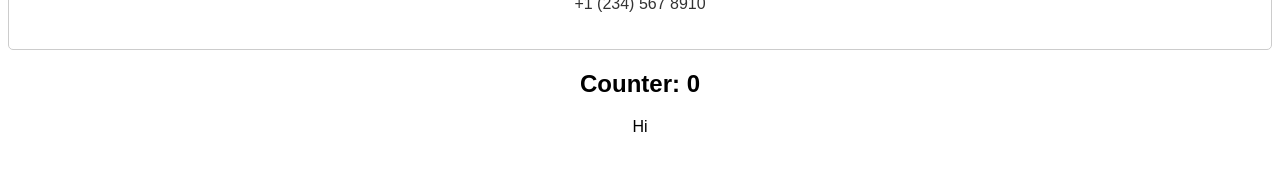
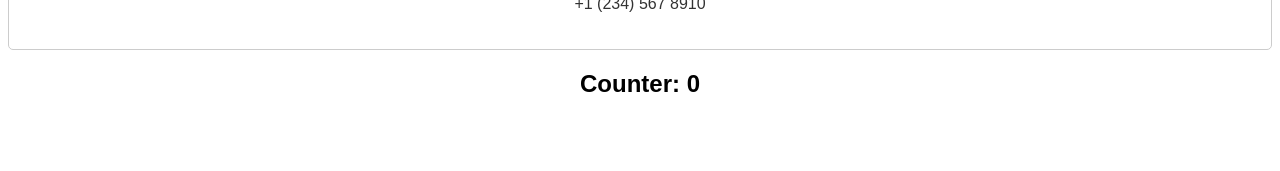
Before and after one commit to jparciga/react-bootcamp-2021-workshop-1-demo, a React (Create React App) app: page / in a window 1280 px wide. Shown: the part 153-324 px from the top of the page. Built offline with nearby package versions, Linux system fonts and the light colour scheme.

Commit message:
simplified Hello component for boilerplate

```diff
--- a/src/App.jsx
+++ b/src/App.jsx
@@ -11,16 +11,11 @@
   </div>
 );
 
-const Hello = ({ count, label }) => {
-  console.log("render counter");
-
-  return (
-    <div>
-      <h2>Counter: {count}</h2>
-      <label>{label}</label>
-    </div>
-  );
-};
+const Hello = () => (
+  <div>
+    <h2>Counter: 0</h2>
+  </div>
+);
 
 export default function App() {
   return (
@@ -30,7 +25,7 @@
         email="jordan@facebook.com"
         telephone="+1 (234) 567 8910"
       />
-      <Hello count={0} label="Hi" />
+      <Hello />
     </div>
   );
 }
```
Also changed, not shown: public/index.html (+0 -23 lines).
